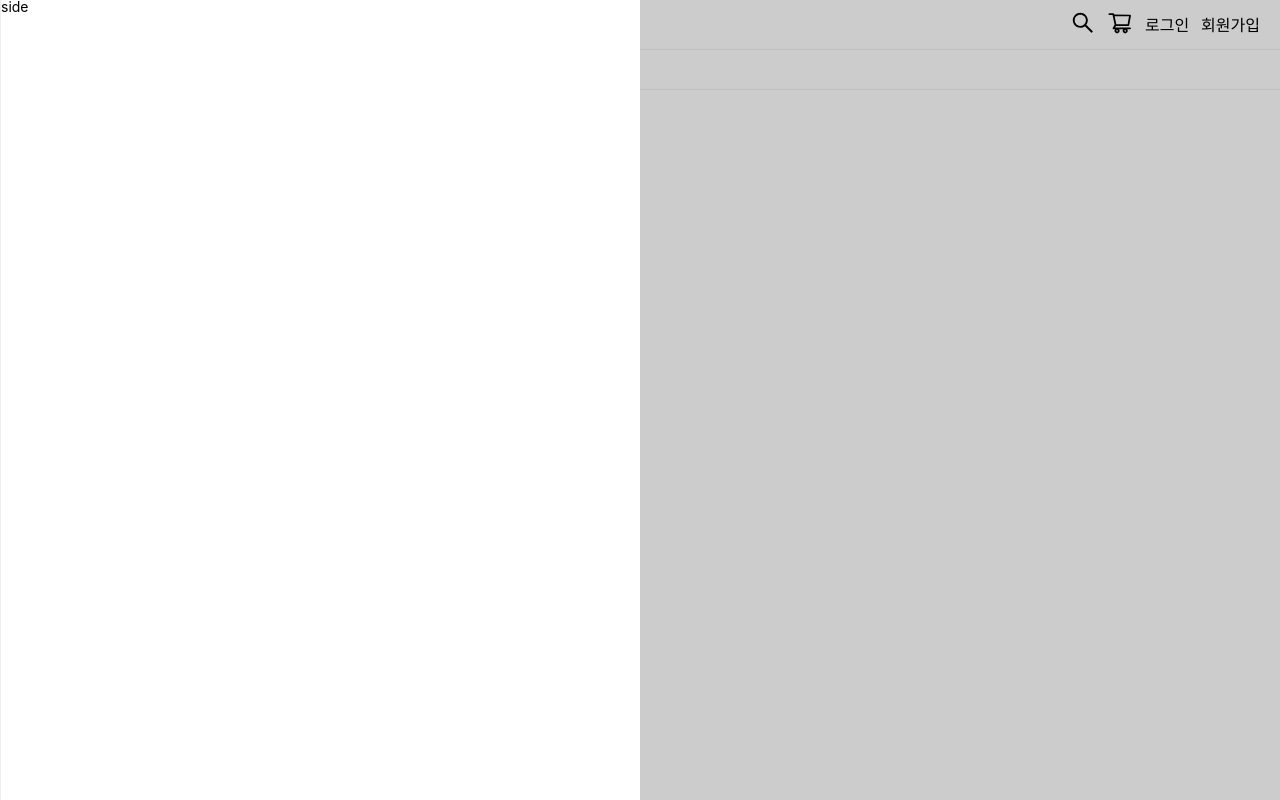
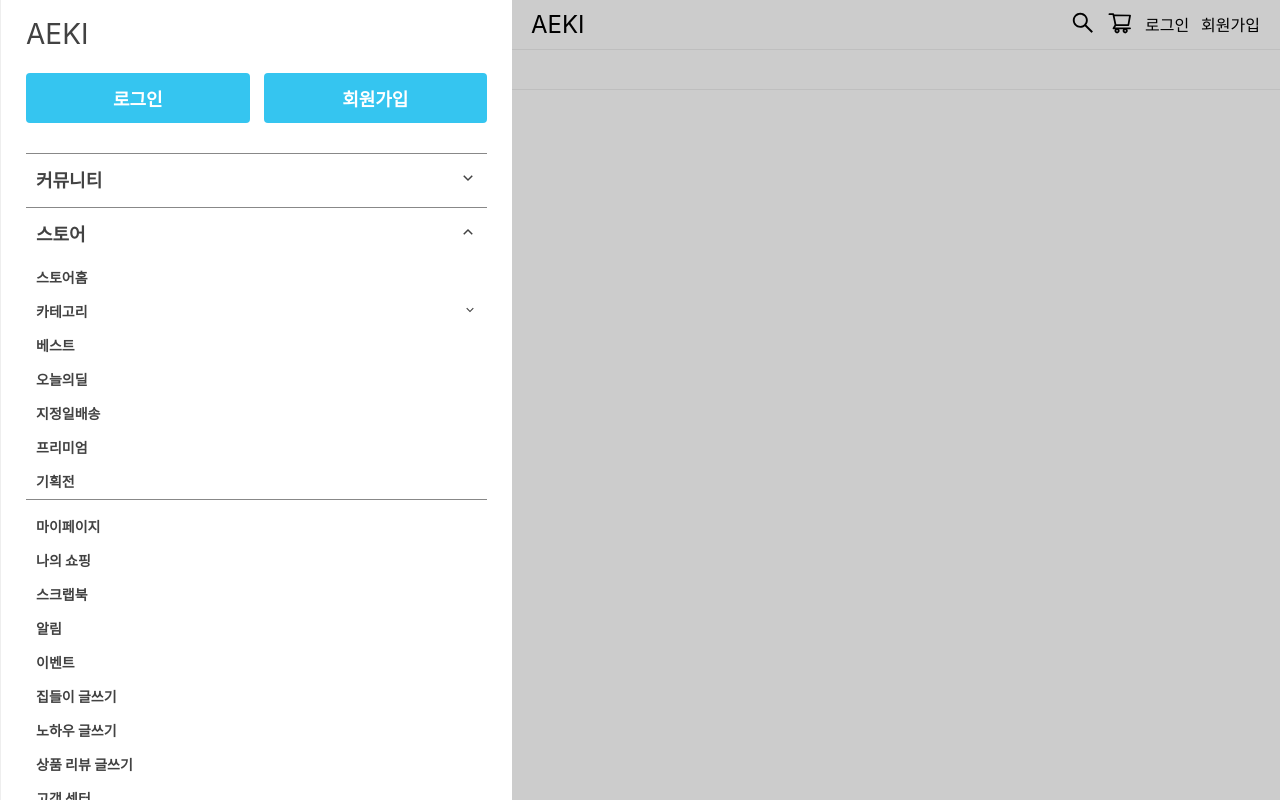
Before and after one commit to sbin0819/e-commerce, a React (Create React App) app: page / in a window 1280 px wide. Both pictures are taken after a click on the element 32 px from the left and 24 px from the top of the page. Built offline with nearby package versions, Linux system fonts and the light colour scheme.

Commit message:
add: sidebar 작업

```diff
--- a/src/components/Login/index.tsx
+++ b/src/components/Login/index.tsx
@@ -44,7 +44,7 @@ const index = () => {
   return (
     <Conatiner>
       <Logo>
-        <Link to="/">AKEI</Link>
+        <Link to="/">AEKI</Link>
       </Logo>
       <FormContainer>
         <Input placeholder="이메일" />
--- a/src/components/common/Header.tsx
+++ b/src/components/common/Header.tsx
@@ -7,14 +7,12 @@ import { AiOutlineShoppingCart, AiOutlineSearch } from 'react-icons/ai';
 
 import Sidebar from './Sidebar';
 
+import { comunityList } from '../../libs/menus';
+
 const Container = styled.div``;
 
 const Icon = styled.div`
   font-size: 1.6rem;
-`;
-
-const StyledLink = styled(Link)`
-  background: gold;
 `;
 
 const Top = styled.div`
@@ -45,16 +43,6 @@ const Navigator = styled.div`
   gap: 10px;
 `;
 
-const navigatorData = [
-  { label: '홈', url: '/' },
-  { label: '팔로잉', url: '/' },
-  { label: '집들이', url: '/' },
-  { label: '노하우', url: '/' },
-  { label: '전문가집들이', url: '/' },
-  { label: '셀프가이드', url: '/' },
-  { label: '질문과 답변', url: '/' },
-];
-
 const Header = () => {
   const [isOpen, setIsOpen] = useState(false);
   const onOpen = () => {
@@ -72,7 +60,7 @@ const Header = () => {
             <FiMenu />
           </Icon>
           <div className="logo">
-            <Link to="/">AKEI</Link>
+            <Link to="/">AEKI</Link>
           </div>
           <div className="nav_right">
             <Icon>
@@ -90,7 +78,7 @@ const Header = () => {
           </div>
         </Top>
         <Navigator>
-          {navigatorData.map((data, i) => (
+          {comunityList.map((data, i) => (
             <div key={i}>
               <Link to={`${data.url}`}>{data.label}</Link>
             </div>
--- a/src/components/common/Sidebar.tsx
+++ b/src/components/common/Sidebar.tsx
@@ -1,4 +1,16 @@
+import { useState } from 'react';
+import { Link } from 'react-router-dom';
 import styled from 'styled-components';
+import { Button } from '.';
+
+import { RiArrowUpSLine, RiArrowDownSLine } from 'react-icons/ri';
+
+import {
+  comunityList,
+  categoryList,
+  storeList,
+  usersMenuList,
+} from '../../libs/menus';
 
 const Container = styled.div`
   position: fixed;
@@ -9,29 +21,192 @@ const Container = styled.div`
   width: 100%;
   height: 100%;
   background: rgba(0, 0, 0, 0.2);
+  color: #424242;
+
   transition: 0.3s linear;
+`;
+
+const Rest = styled.div`
+  width: 60%;
+  height: 100%;
+  z-index: 2;
+  @media only screen and (max-width: 768px) {
+    width: 30%;
+  }
 `;
 
 const Side = styled.div`
   background: #fff;
   border-left: 1px solid #eee;
-  width: 50%;
+  width: 40%;
   height: 100%;
   z-index: 2;
+  @media only screen and (max-width: 768px) {
+    width: 70%;
+  }
 `;
-const Rest = styled.div`
-  width: 50%;
-  height: 100%;
-  z-index: 2;
+
+const SidebarContainer = styled.div`
+  margin: 20px 25px;
+`;
+
+const Logo = styled.div`
+  font-size: 28px;
+`;
+
+const AccountBtns = styled.div`
+  display: flex;
+  gap: 14px;
+  margin-top: 25px;
+  button {
+    width: 100%;
+  }
+`;
+
+const Menus = styled.div`
+  margin-top: 30px;
+  .dropdown {
+    :first-child {
+      border-top: 1px solid #888;
+    }
+    border-bottom: 1px solid #888;
+  }
+  .btn {
+    padding: 15px 10px;
+    font-weight: 700;
+    font-size: 18px;
+    line-height: 22px;
+    display: flex;
+    align-items: center;
+    justify-content: space-between;
+  }
+  .user_menu {
+    margin-top: 10px;
+  }
+  li {
+    padding: 7px 10px;
+    font-size: 14px;
+    line-height: 20px;
+    font-weight: 700;
+  }
+`;
+
+const InnerMenu = styled.div`
+  .inner_btn {
+    display: flex;
+    align-items: center;
+    justify-content: space-between;
+  }
+  li {
+    font-weight: 400;
+  }
 `;
 
 interface IProps {
   onClose?: any;
 }
+
 const Sidebar: React.FC<IProps> = ({ onClose }) => {
+  const [communityBtn, setCommunityBtn] = useState(false);
+  const [storeBtn, setStoreBtn] = useState({
+    isOpen: true,
+    isCategoryOpen: false,
+  });
   return (
     <Container>
-      <Side>side</Side>
+      <Side>
+        <SidebarContainer>
+          <Logo>AEKI</Logo>
+          <AccountBtns>
+            <Button>로그인</Button>
+            <Button>회원가입</Button>
+          </AccountBtns>
+          <Menus>
+            <div className="dropdown community">
+              <div
+                className="btn"
+                onClick={() => setCommunityBtn((state) => !state)}
+              >
+                <div>커뮤니티</div>
+                <div>
+                  {communityBtn ? <RiArrowUpSLine /> : <RiArrowDownSLine />}
+                </div>
+              </div>
+              {communityBtn && (
+                <ul>
+                  {comunityList.map((data, i) => (
+                    <li key={i}>
+                      <Link to={`${data.url}`}>{data.label}</Link>
+                    </li>
+                  ))}
+                </ul>
+              )}
+            </div>
+            <div className="dropdown store">
+              <div
+                className="btn"
+                onClick={() =>
+                  setStoreBtn((state) => ({ ...state, isOpen: !state.isOpen }))
+                }
+              >
+                <div>스토어</div>
+                <div>
+                  {storeBtn.isOpen ? <RiArrowUpSLine /> : <RiArrowDownSLine />}
+                </div>
+              </div>
+              {storeBtn.isOpen && (
+                <ul>
+                  {storeList.map((data, i) => (
+                    <li key={i}>
+                      {data.label !== '카테고리' ? (
+                        <Link to={`${data.url}`}>{data.label}</Link>
+                      ) : (
+                        <InnerMenu
+                          onClick={() =>
+                            setStoreBtn((state) => ({
+                              ...state,
+                              isCategoryOpen: !state.isCategoryOpen,
+                            }))
+                          }
+                        >
+                          <div className="inner_btn">
+                            <div>{data.label}</div>
+                            <div>
+                              {storeBtn.isCategoryOpen ? (
+                                <RiArrowUpSLine />
+                              ) : (
+                                <RiArrowDownSLine />
+                              )}
+                            </div>
+                          </div>
+                          {storeBtn.isCategoryOpen && (
+                            <ul>
+                              {categoryList.map((data, i) => (
+                                <li key={i}>
+                                  <Link to={`${data.url}`}>{data.label}</Link>
+                                </li>
+                              ))}
+                            </ul>
+                          )}
+                        </InnerMenu>
+                      )}
+                    </li>
+                  ))}
+                </ul>
+              )}
+            </div>
+            <div className="user_menu">
+              <ul>
+                {usersMenuList.map((data, i) => (
+                  <li key={i}>
+                    <Link to={`${data.url}`}>{data.label}</Link>
+                  </li>
+                ))}
+              </ul>
+            </div>
+          </Menus>
+        </SidebarContainer>
+      </Side>
       <Rest
         onClick={() => {
           onClose();
--- /dev/null
+++ b/src/libs/menus.ts
@@ -0,0 +1,46 @@
+export const comunityList = [
+  { label: '홈', url: '/' },
+  { label: '팔로잉', url: '/' },
+  { label: '집들이', url: '/' },
+  { label: '노하우', url: '/' },
+  { label: '전문가집들이', url: '/' },
+  { label: '셀프가이드', url: '/' },
+  { label: '질문과 답변', url: '/' },
+  { label: '이벤트', url: '/' },
+];
+
+export const storeList = [
+  { label: '스토어홈', url: '/' },
+  { label: '카테고리', url: '/' },
+  { label: '베스트', url: '/' },
+  { label: '오늘의딜', url: '/' },
+  { label: '지정일배송', url: '/' },
+  { label: '프리미엄', url: '/' },
+  { label: '기획전', url: '/' },
+];
+
+export const categoryList = [
+  { label: '가구', url: '/' },
+  { label: '페브릭', url: '/' },
+  { label: '홈데코/조명', url: '/' },
+  { label: '가전', url: '/' },
+  { label: '수납/정리', url: '/' },
+  { label: '생활', url: '/' },
+  { label: '주방', url: '/' },
+  { label: '생필품', url: '/' },
+  { label: 'DIY/공구', url: '/' },
+  { label: '반려동물', url: '/' },
+  { label: '홈트레이닝', url: '/' },
+];
+
+export const usersMenuList = [
+  { label: '마이페이지', url: '/' },
+  { label: '나의 쇼핑', url: '/' },
+  { label: '스크랩북', url: '/' },
+  { label: '알림', url: '/' },
+  { label: '이벤트', url: '/' },
+  { label: '집들이 글쓰기', url: '/' },
+  { label: '노하우 글쓰기', url: '/' },
+  { label: '상품 리뷰 글쓰기', url: '/' },
+  { label: '고객 센터', url: '/' },
+];
```
